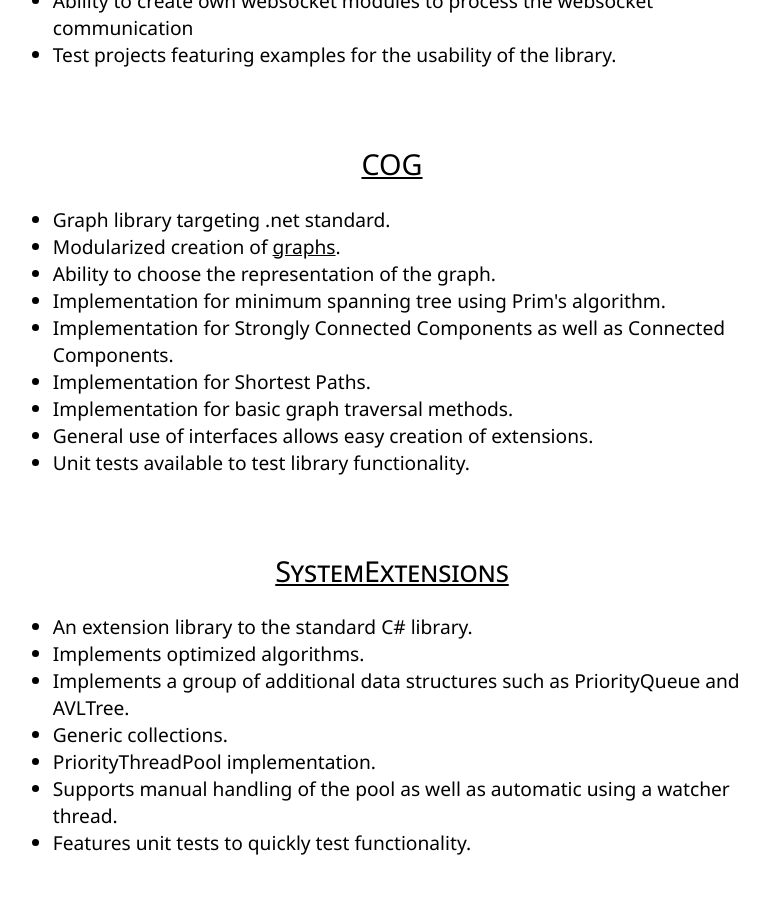
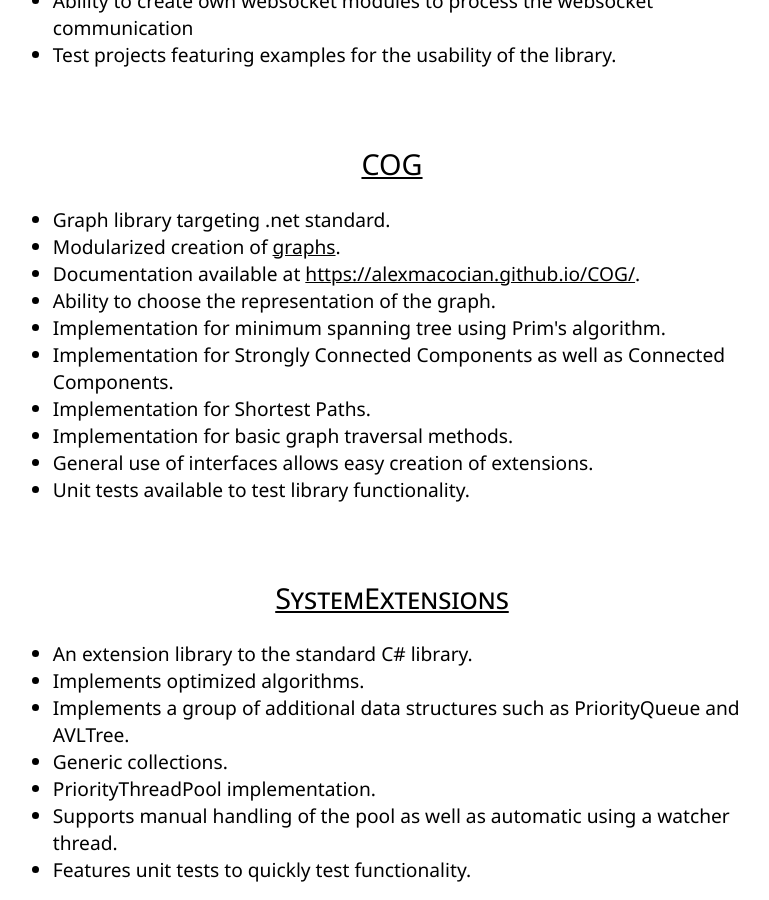
Before and after one commit to AlexMacocian/alexmacocian.github.io, a Jekyll site: the page built from projects/index.html, in a window 1280 px wide and 900 px high, scrolled down 481 px. Shown: the whole window, without its empty margins (248-1017 px from the left). Built offline with Jekyll 4.4.1, drawn with Linux system fonts in a browser that asks for light colours.

Commit message:
Update index.html
added link to COG documentation

```diff
--- a/projects/index.html
+++ b/projects/index.html
@@ -22,6 +22,7 @@ title: Alexandru Macocian, Computer Engineer
   <ul>
 	<li>Graph library targeting .net standard.</li>
     	<li>Modularized creation of <a href="https://en.wikipedia.org/wiki/Graph_(abstract_data_type)">graphs</a>.</li>
+	<li>Documentation available at <a href="https://alexmacocian.github.io/COG/">https://alexmacocian.github.io/COG/</a>.</li>
 	<li>Ability to choose the representation of the graph.</li>
 	<li>Implementation for minimum spanning tree using Prim's algorithm.</li>
 	<li>Implementation for Strongly Connected Components as well as Connected Components.</li>
```
